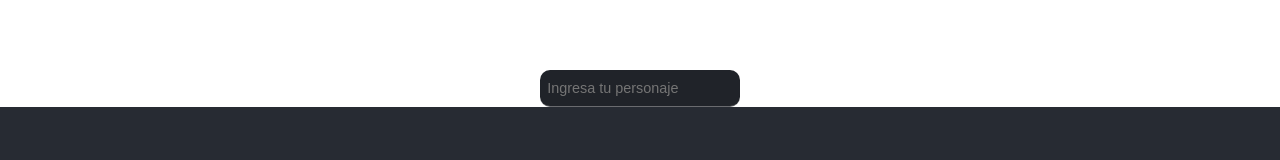
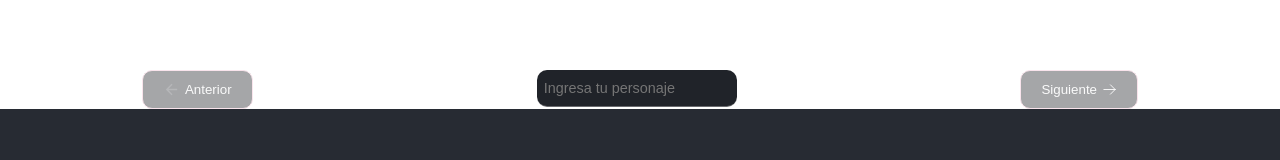
Before and after one commit to IsmaelLajud2/RickAndMorty, a React (Vite) app: page / in a window 1280 px wide. Shown: the part 350-510 px from the top of the page. Built offline with nearby package versions, Linux system fonts and the light colour scheme; no server answers.

Commit message:
actualizando

```diff
--- a/src/Components/NextButton.jsx
+++ b/src/Components/NextButton.jsx
@@ -1,4 +1,4 @@
-
+import '../Styles/PaginationStyles.css'
 const NextButton = ({onNext,next}) => {
 
     const handleNext =() =>{
@@ -14,7 +14,13 @@ const NextButton = ({onNext,next}) => {
   <svg className='svg-next' width="15" height="15" stroke="currentColor" strokeWidth="1.5" viewBox="0 0 24 24" fill="none" xmlns="http://www.w3.org/2000/svg">
   <path d="M13.5 4.5L21 12m0 0l-7.5 7.5M21 12H3" strokeLinejoin="round" strokeLinecap="round"></path>
 </svg>
-</button> : null
+</button> :
+<button className='button-next-disabled' disabled>
+  <span>Siguiente</span>
+  <svg className='svg-next' width="15" height="15" stroke="currentColor" strokeWidth="1.5" viewBox="0 0 24 24" fill="none" xmlns="http://www.w3.org/2000/svg">
+  <path d="M13.5 4.5L21 12m0 0l-7.5 7.5M21 12H3" strokeLinejoin="round" strokeLinecap="round"></path>
+</svg>
+</button>
 
   }
      </>
--- a/src/Components/Pagination.jsx
+++ b/src/Components/Pagination.jsx
@@ -10,10 +10,14 @@ const handlePrevious=() =>{
     <>
     {
         prev ?
-        <button onClick={handlePrevious}>
+        <button onClick={handlePrevious} >
             <SvgComponent className="svg-prev"></SvgComponent>
             Anterior
-    </button> : null
+    </button> :
+     <button onClick={handlePrevious} className='button-disabled' disabled>
+     <SvgComponent className="svg-prev-disabled"></SvgComponent>
+     Anterior
+</button>
     }
 
 
--- a/src/Styles/PaginationStyles.css
+++ b/src/Styles/PaginationStyles.css
@@ -27,6 +27,27 @@ button:hover>.svg-prev {
     transform: translateX(-6px);
 }
 
+.button-disabled {
+    opacity: 0.4;
+}
+
+.button-next-disabled {
+    opacity: 0.4;
+}
+
+.svg-prev-disabled {
+    margin-right: 5px;
+    opacity: 0.2;
+    transition: all 0.4s ease-in;
+}
+
+button:hover>.svg-prev-disabled {
+    font-size: 1.2em;
+    transform: translateX(-6px);
+
+}
+
+
 button:hover>.svg-next {
     font-size: 1.2em;
     transform: translateX(6px);
```
